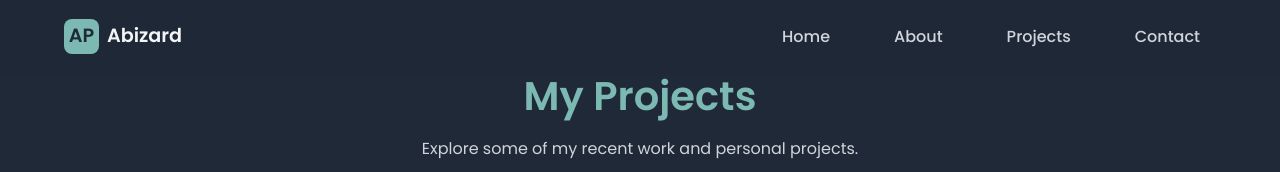
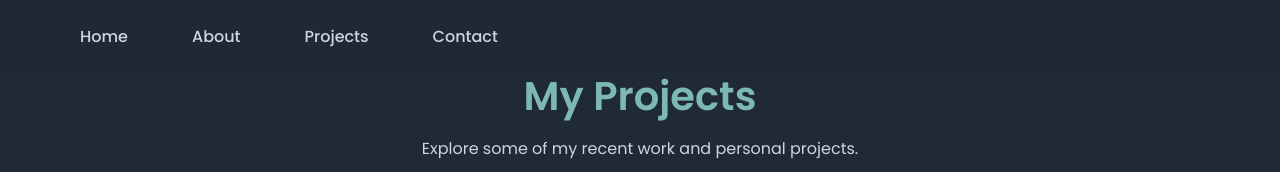
Before and after one commit to Mystiqcl/Portfolio, a plain HTML site: page portfolio.html in a window 1280 px wide. Shown: the top 172 px of the page. Drawn offline with Linux system fonts and the light colour scheme.

Commit message:
Update portfolio.html

```diff
--- a/portfolio.html
+++ b/portfolio.html
@@ -242,10 +242,6 @@
 </head>
 <body>
     <nav class="navbar">
-        <a href="index.html" class="logo">
-            <div class="logo-icon">AP</div>
-            <span class="logo-text">Abizard</span>
-        </a>
         <div class="nav-links">
             <a href="index.html">Home</a>
             <a href="about.html">About</a>
```
